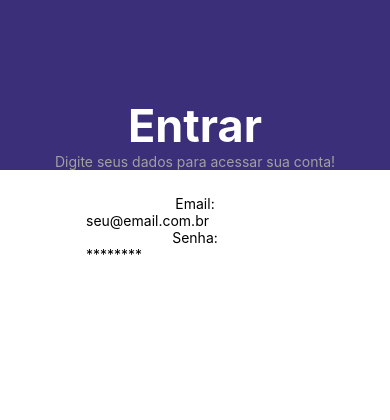
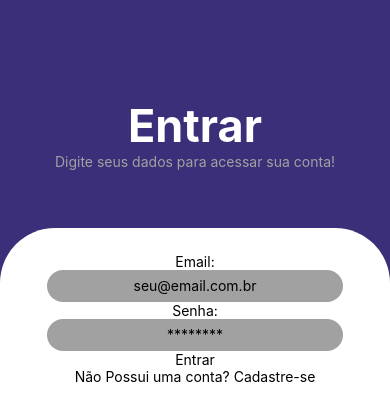
Before and after one commit to Guilherme-520/Eros, a React Native app: screen /SignIn in a window 390 px wide. Shown: the top 420 px of the page. Built offline with nearby package versions, Linux system fonts and the light colour scheme.

Commit message:
Second commit

```diff
--- a/src/pages/Signin/index.js
+++ b/src/pages/Signin/index.js
@@ -9,17 +9,25 @@ export default function SignIn() {
       <Text style={styles.txtHeader}>Entrar</Text>
       <Text style={styles.txtAny}>Digite seus dados para acessar sua conta!</Text>
      </View>
-     <View style={styles.Content}>
+     <Animatable.View animation='fadeInUp' style={styles.Content}>
       <Text style={styles.txtInput}>Email:</Text>
-      <TextInput styles={styles.input}
+      <TextInput style={styles.input}
       placeholder='seu@email.com.br'
       />
 
       <Text style={ styles.txtInput}>Senha:</Text>
       <TextInput style={styles.input}
-      placeholder="********"
-      />
-     </View>
+      placeholder="********"/>
+
+      <TouchableOpacity style={styles.btnLogin}>
+        <Text style={ styles.txtLogin }>Entrar</Text>
+      </TouchableOpacity>
+
+      <TouchableOpacity style={ styles.btnSignIn }>
+        <Text style={ styles.txtSignIn }>Não Possui uma conta? Cadastre-se</Text>
+      </TouchableOpacity>
+
+     </Animatable.View>
     </View>
   )
 }
@@ -34,6 +42,7 @@ const styles = StyleSheet.create({
     alignItems: 'center',
     justifyContent: 'center',
     marginTop: "25%",
+    marginBottom: '15%',
   },
 
   txtHeader:{
@@ -52,10 +61,23 @@ const styles = StyleSheet.create({
     alignItems: 'center',
     backgroundColor: "#fff",
     paddingTop: 25,
+    borderTopLeftRadius: 55,
+    borderTopRightRadius: 55,
+    padding: 10,
 
   },
 
+  input:{
+    width: '80%',
+    textAlign: 'center',
+    backgroundColor: '#a1a1a1',
+    borderRadius: 25,
+    paddingVertical: '2%',
+  },
+
   txtInput:{
-    alignSelf: 'center',
+    flexDirection: 'row',
+    alignItems: 'flex-start',
+    justifyContent: 'space-between'
   }
 })
```
